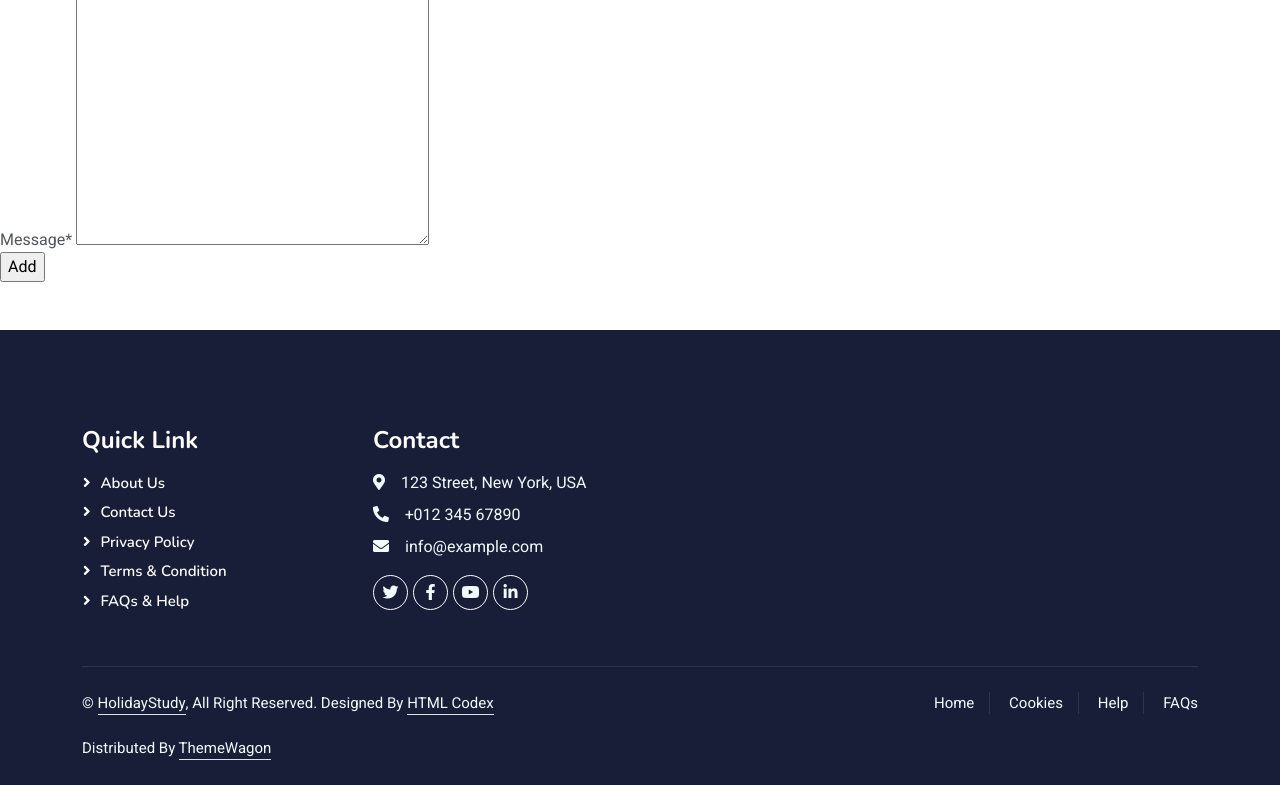
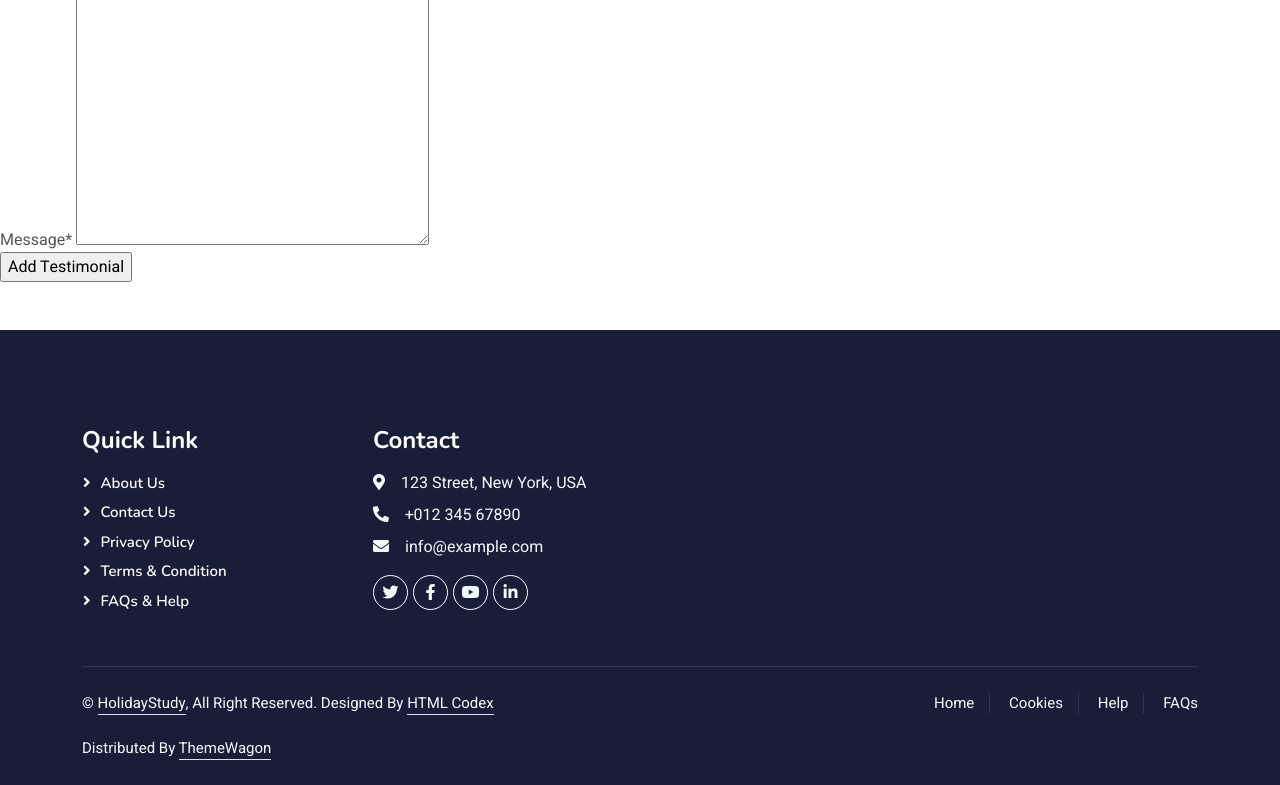
Before and after one commit to Aggrey-marvin/HolidayStudy, a Django app: page /addTestimonial/ in a window 1280 px wide. Shown: the part 132-917 px from the top of the page. Run offline with Django 4.2, Linux system fonts and the light colour scheme; some libraries are stand-ins or nearby versions.

```diff
--- a/base/templates/base/testimonial_create.html
+++ b/base/templates/base/testimonial_create.html
@@ -5,6 +5,6 @@
 <form action="" method="post">
   {% csrf_token %}
   {{ form | crispy}}
-  <input type="submit" value="Add">
+  <input type="submit" value="Add Testimonial">
 </form>
 {% endblock %}
```
